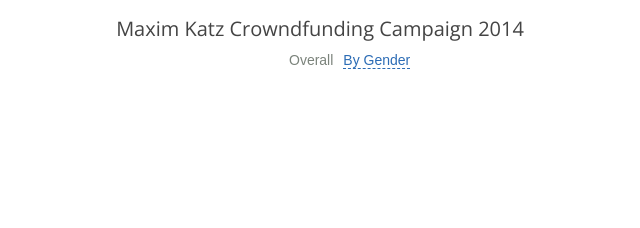
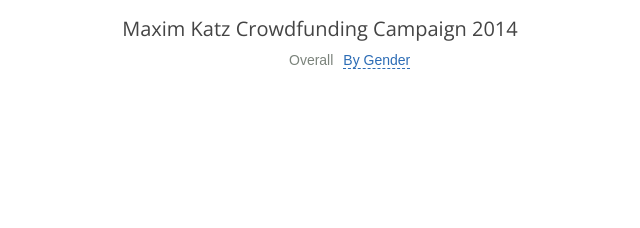
Before and after one commit to petr-devaikin/petr-devaikin.github.io, a plain HTML site: page katz/eng/index.html in a window 1280 px wide. Shown: the top 228 px of the page, 320-960 px from the left. Drawn offline with nearby package versions, Linux system fonts and the light colour scheme.

Commit message:
Update index.html

```diff
--- a/katz/eng/index.html
+++ b/katz/eng/index.html
@@ -1,7 +1,7 @@
 <!DOCTYPE HTML>
 <html>
     <head>
-        <title>Maxim Katz Crowndfunding Campaign 2014</title>
+        <title>Maxim Katz Crowdfunding Campaign 2014</title>
         <meta charset="UTF-8">
         <meta http-equiv='X-UA-Compatible' content='IE=edge,chrome=1'>
         <link href='http://fonts.googleapis.com/css?family=Open+Sans' rel='stylesheet' type='text/css'>
@@ -11,7 +11,7 @@
         <script src="js/main.js"></script>
     </head>
     <body>
-        <h1>Maxim Katz Crowndfunding Campaign 2014</h1>
+        <h1>Maxim Katz Crowdfunding Campaign 2014</h1>
         <div id="svgContainer">
             <svg id="graph">
                 <defs>
```
